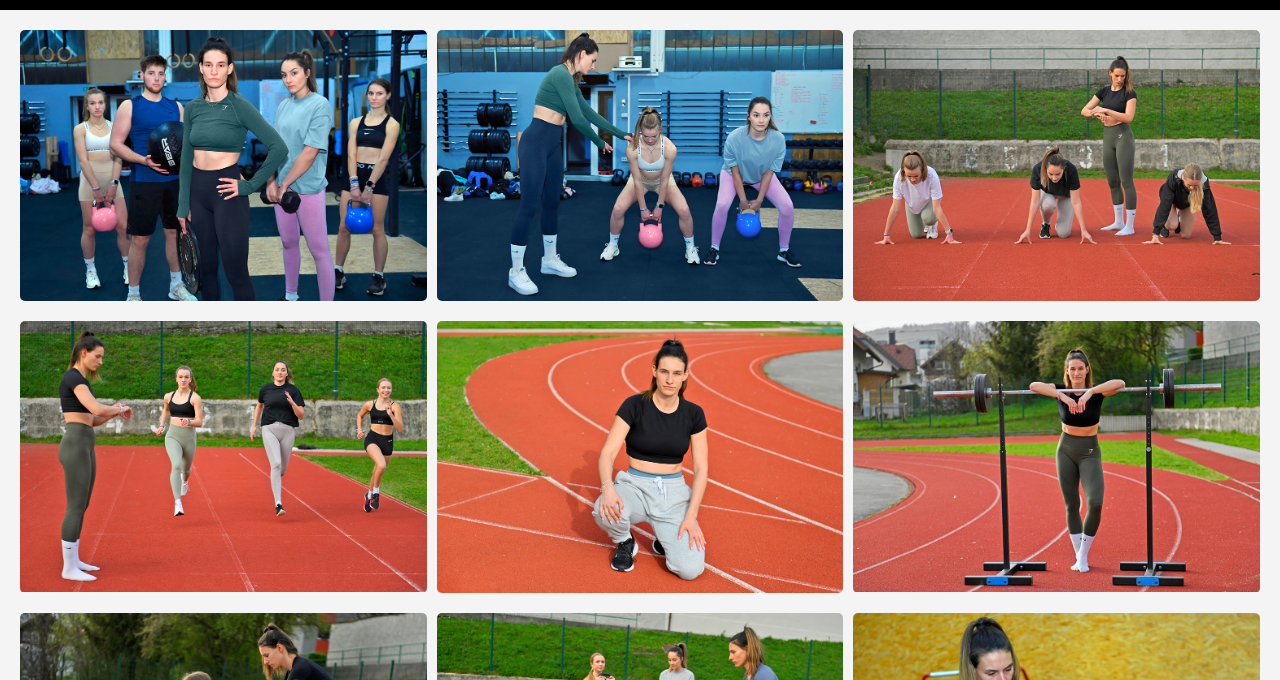
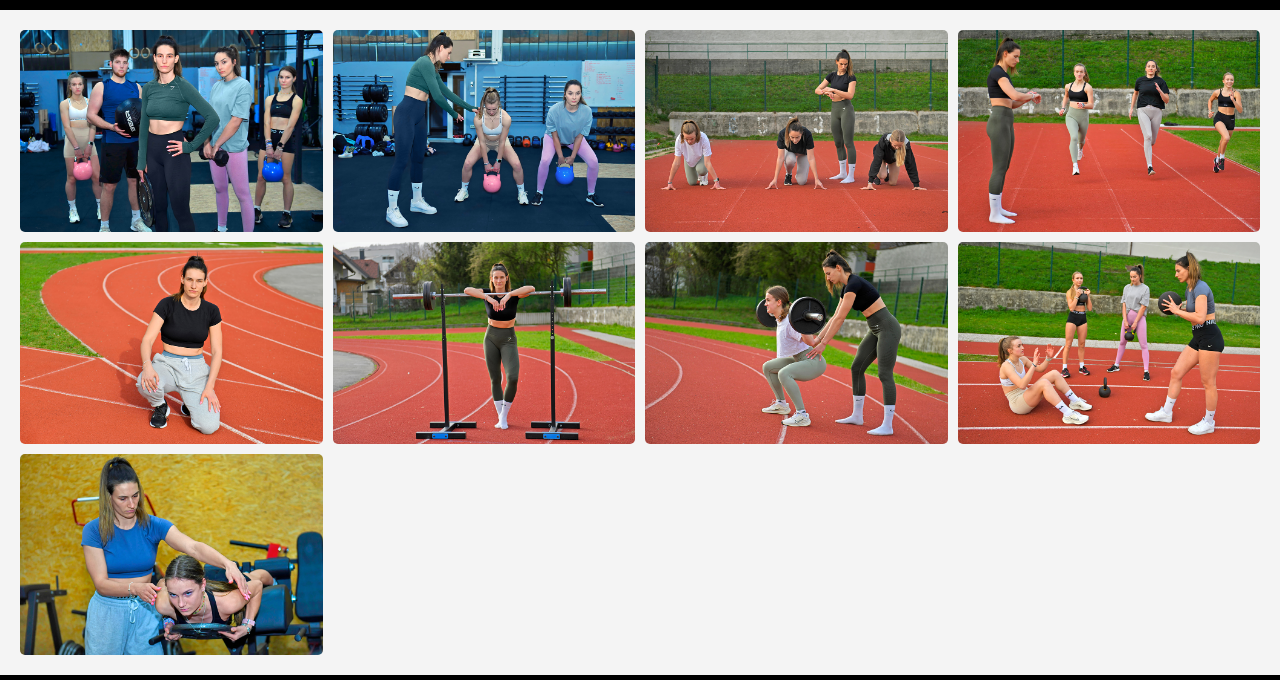
Before and after one commit to patrik066/patrik066.github.io, a plain HTML site: page galerija.html in a window 1280 px wide. Shown: the part 120-800 px from the top of the page. Drawn offline with nearby package versions, Linux system fonts and the light colour scheme.

Commit message:
js galerija

```diff
--- /dev/null
+++ b/JS/galerija.js
@@ -0,0 +1,27 @@
+document.addEventListener('DOMContentLoaded', () => {
+    const imageFolder = 'Slike/Galerija/';
+    const images = [
+        'slika1.jpg',
+        'slika2.jpg',
+        'slika3.jpg',
+        'slika4.jpg',
+        'slika5.jpg',
+        'slika6.jpg',
+        'slika7.jpg',
+        'slika8.jpg',
+        'slika9.jpg'
+        // Add more filenames as needed
+    ];
+
+    const galerijaDiv = document.getElementById('galerija');
+
+    images.forEach(image => {
+        const slikaDiv = document.createElement('div');
+        slikaDiv.classList.add('slika');
+        const img = document.createElement('img');
+        img.src = `${imageFolder}${image}`;
+        img.alt = image;
+        slikaDiv.appendChild(img);
+        galerijaDiv.appendChild(slikaDiv);
+    });
+});
--- a/galerija.html
+++ b/galerija.html
@@ -52,39 +52,7 @@
         </div>
     </header>
 
-    <div class="galerija">
-        <div class="slika">
-            <img src="Slike/Galerija/slika1.jpg" alt="Slika 1">
-        </div>
-        <div class="slika">
-            <img src="Slike/Galerija/slika2.jpg" alt="Slika 2">
-        </div>
-        <div class="slika">
-            <img src="Slike/Galerija/slika3.jpg" alt="Slika 3">
-        </div>
-    </div>
-    <div class="galerija">
-        <div class="slika">
-            <img src="Slike/Galerija/slika4.jpg" alt="Slika 4">
-        </div>
-        <div class="slika">
-            <img src="Slike/Galerija/slika5.jpg" alt="Slika 5">
-        </div>
-        <div class="slika">
-            <img src="Slike/Galerija/slika6.jpg" alt="Slika 6">
-        </div>
-    </div>
-    <div class="galerija">
-        <div class="slika">
-            <img src="Slike/Galerija/slika7.jpg" alt="Slika 7">
-        </div>
-        <div class="slika">
-            <img src="Slike/Galerija/slika8.jpg" alt="Slika 8">
-        </div>
-        <div class="slika">
-            <img src="Slike/Galerija/slika9.jpg" alt="Slika 9">
-        </div>
-    </div>
+    <div class="galerija" id="galerija"></div>
 
     <footer>
         <div class="noga">
@@ -115,5 +83,6 @@
     <script src="https://cdn.jsdelivr.net/npm/popper.js@1.16.0/dist/umd/popper.min.js"></script>
     <script src="https://maxcdn.bootstrapcdn.com/bootstrap/4.5.2/js/bootstrap.min.js"></script>
     <script src="JS/header_menu.js" defer></script>
+    <script src="JS/galerija.js"></script>
 </body>
 </html>
```
Also changed, not shown: CSS/galerija.css (+16 -0 lines).
